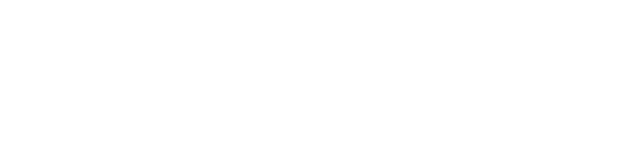
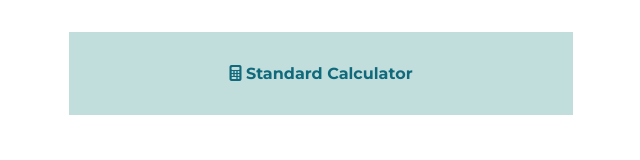
Before and after one commit to varx89/js-exercises, a plain HTML site: page homework session 22/index.html in a window 1280 px wide. Shown: the whole page, without its empty margins (319-959 px from the left). Drawn offline with Linux system fonts and the light colour scheme.

Commit message:
started html & css header

```diff
--- a/homework session 22/index.html
+++ b/homework session 22/index.html
@@ -5,8 +5,27 @@
     <meta http-equiv="X-UA-Compatible" content="IE=edge" />
     <meta name="viewport" content="width=device-width, initial-scale=1.0" />
     <title>Calculator</title>
-    <!-- <script src="./hw1.js"></script> -->
-    <script src="./calculator.js"></script>
+    <link rel="stylesheet" href="./styles.css" />
+    <link rel="preconnect" href="https://fonts.googleapis.com" />
+    <link rel="preconnect" href="https://fonts.gstatic.com" crossorigin />
+    <link
+      href="https://fonts.googleapis.com/css2?family=Montserrat:ital,wght@0,100;0,200;0,300;0,400;0,500;0,600;0,700;1,100;1,200;1,300;1,400;1,500;1,600&display=swap"
+      rel="stylesheet"
+    />
+    <link
+      rel="stylesheet"
+      href="https://cdnjs.cloudflare.com/ajax/libs/font-awesome/6.4.0/css/all.min.css"
+      integrity="sha512-iecdLmaskl7CVkqkXNQ/ZH/XLlvWZOJyj7Yy7tcenmpD1ypASozpmT/E0iPtmFIB46ZmdtAc9eNBvH0H/ZpiBw=="
+      crossorigin="anonymous"
+      referrerpolicy="no-referrer"
+    />
+    <script defer src="./calculator.js"></script>
   </head>
-  <body></body>
+  <body>
+    <header id="header">
+      <div class="info">
+        <p><i class="fa-solid fa-calculator"></i> Standard Calculator</p>
+      </div>
+    </header>
+  </body>
 </html>
--- /dev/null
+++ b/homework session 22/styles.css
@@ -0,0 +1,36 @@
+:root {
+  --primary-color: #116a7b;
+  --light-color: #c2dedc;
+  --accent-light-color: #ece5c7;
+  --accent-dark-color: #cdc2ae;
+}
+* {
+  margin: 0;
+  padding: 0;
+  box-sizing: border-box;
+}
+
+body {
+  font-family: 'Montserrat', sans-serif;
+  overflow-x: hidden;
+}
+
+p {
+  color: var(--primary-color);
+  font-weight: bold;
+}
+
+#header {
+  padding: 2rem;
+  display: flex;
+  justify-content: center;
+}
+
+#header .info {
+  background-color: var(--light-color);
+  padding: 2rem 10rem;
+  display: flex;
+  align-items: center;
+  justify-content: center;
+  max-width: max-content;
+}
```
